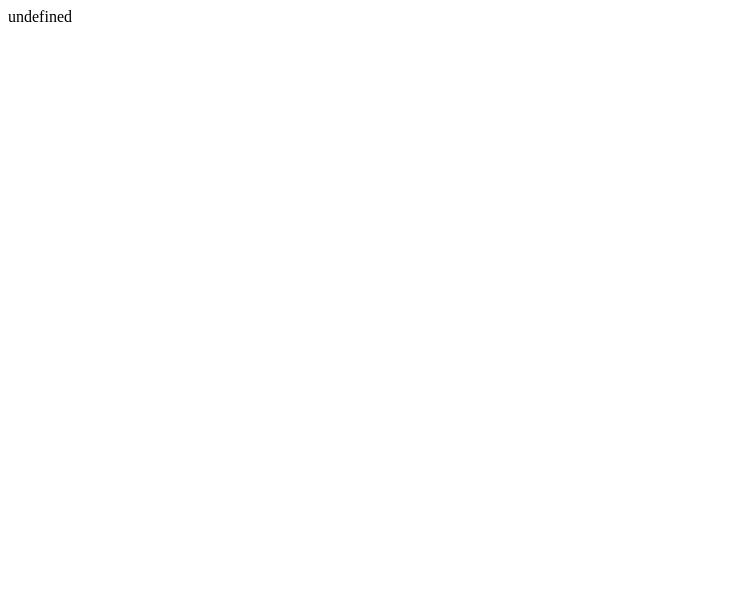
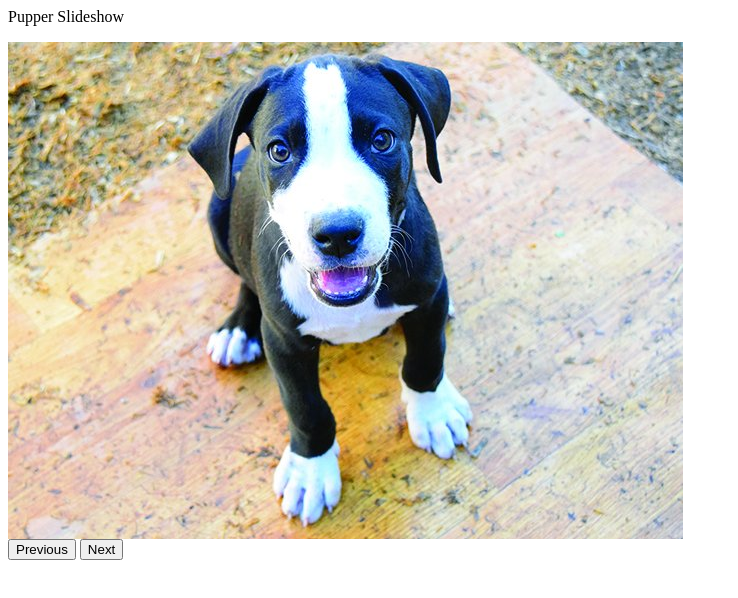
Before and after one commit to clareMeyer/EECS448_lab03, a plain HTML site: page exercise2/main.html in a window 1280 px wide. Both pictures are taken after a click on the button "Previous". Shown: the whole page, without its empty margins (0-738 px from the left). Drawn offline with Linux system fonts and the light colour scheme.

Commit message:
got slideshow working, added the first pic as source in html and js changes it as buttons pressed

```diff
--- a/exercise2/main.html
+++ b/exercise2/main.html
@@ -6,10 +6,13 @@
 
   <body>
     <p>Pupper Slideshow</p>
-    <img class="slideShow" src="slideShow()"/>
+
+    <img id="slideShow" src="./puppy1.jpg">
+
+    </br>
 
 
-    <button placeholder="Previous" onclick="previous()"">Previous</button>
+    <button placeholder="Previous" onclick="previous()">Previous</button>
     <button placeholder="Next" onclick=next()>Next</button>
 
   </body>
--- a/exercise2/slideShow.js
+++ b/exercise2/slideShow.js
@@ -3,7 +3,7 @@ var i=0;
 
 function previous(){
   if(i==0){
-    i=images.length;
+    i=(images.length)-1;
   }
   else{
     i--;
@@ -11,7 +11,7 @@ function previous(){
   slideShow();
 }
 function next(){
-  if(i==images.length){
+  if(i==(images.length)-1){
     i=0;
   }
   else{
@@ -20,6 +20,6 @@ function next(){
   slideShow();
 }
 function slideShow(){
-  document.write(images[i]);
-  return images[i];
+  var edit=document.getElementById("slideShow");
+  edit.src=images[i];
 }
```
